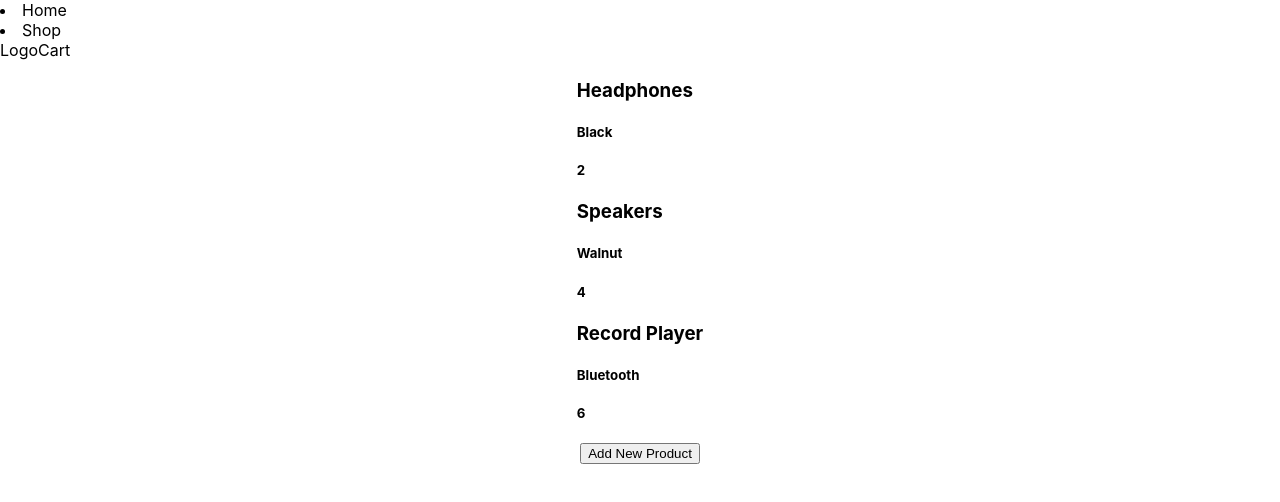
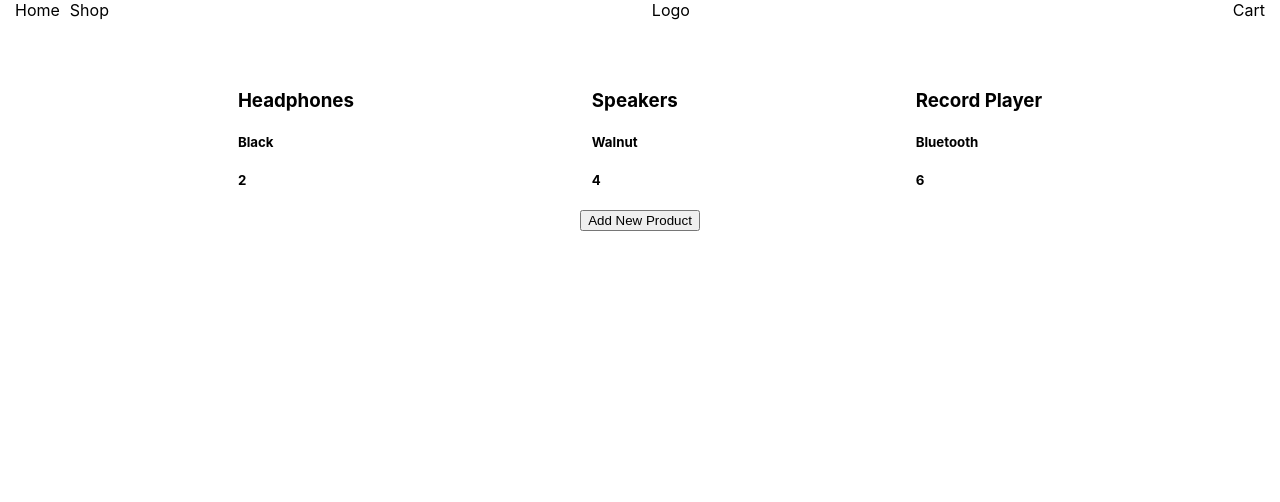
Before and after one commit to jfpalchak/merch-site, a React (Create React App) app: page / in a window 1280 px wide. Shown: the top 502 px of the page. Built offline with nearby package versions, Linux system fonts and the light colour scheme.

Commit message:
update component styles for readability

```diff
--- a/src/components/App.css
+++ b/src/components/App.css
@@ -1,38 +1,14 @@
-.App {
-  text-align: center;
+header {
+  display: flex;
+  justify-content: space-between;
+  padding-left: 15px;
+  padding-right: 15px;
+  margin-bottom: 50px;
 }
 
-.App-logo {
-  height: 40vmin;
-  pointer-events: none;
+nav {
+  list-style: none;
+  display: flex;
+  justify-content: row;
+  gap: 10px;
 }
-
-@media (prefers-reduced-motion: no-preference) {
-  .App-logo {
-    animation: App-logo-spin infinite 20s linear;
-  }
-}
-
-.App-header {
-  background-color: #282c34;
-  min-height: 100vh;
-  display: flex;
-  flex-direction: column;
-  align-items: center;
-  justify-content: center;
-  font-size: calc(10px + 2vmin);
-  color: white;
-}
-
-.App-link {
-  color: #61dafb;
-}
-
-@keyframes App-logo-spin {
-  from {
-    transform: rotate(0deg);
-  }
-  to {
-    transform: rotate(360deg);
-  }
-}
--- a/src/components/ProductControl.css
+++ b/src/components/ProductControl.css
@@ -3,3 +3,12 @@ main {
   flex-direction: column;
   align-items: center;
 }
+
+
+.product-list {
+  width: 100%;
+  display: flex;
+  flex-wrap: wrap;
+  justify-content: flex-end;
+  justify-content: space-evenly;
+}
```
